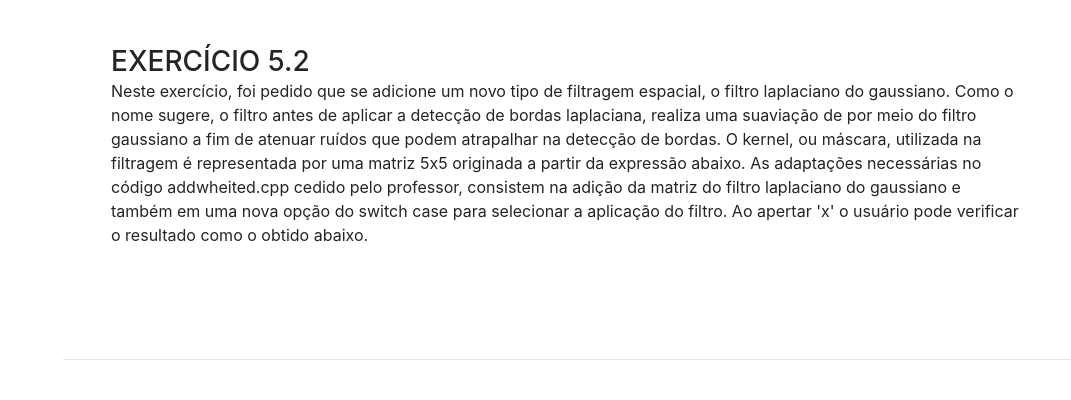
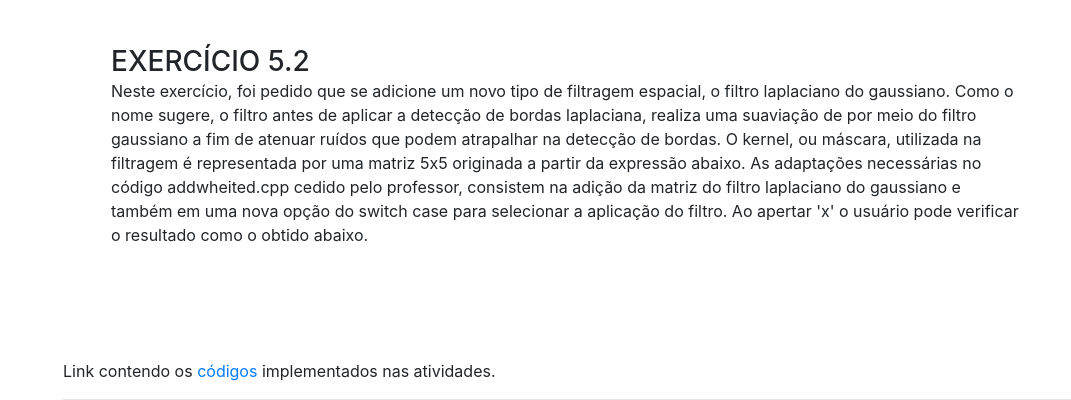
Before and after one commit to igorcbrito/igorcbrito.github.io, a website with bundled scripts: page dca0445.html in a window 1280 px wide. Shown: the part 6058-6458 px from the top of the page, without its empty margins (209-1280 px from the left). Before the commit the page ends 6418 px from the top, so only its background shows below. Built offline with nearby package versions, Linux system fonts and the light colour scheme; a web font is replaced by a local one.

Commit message:
add kink

```diff
--- a/dca0445.html
+++ b/dca0445.html
@@ -302,6 +302,7 @@
       </div>
 
     </section>
+    <p>Link contendo os <a href="https://github.com/igorcbrito/dca0445">códigos</a> implementados nas atividades. </p>
 
     <hr class="m-0">
 
```
